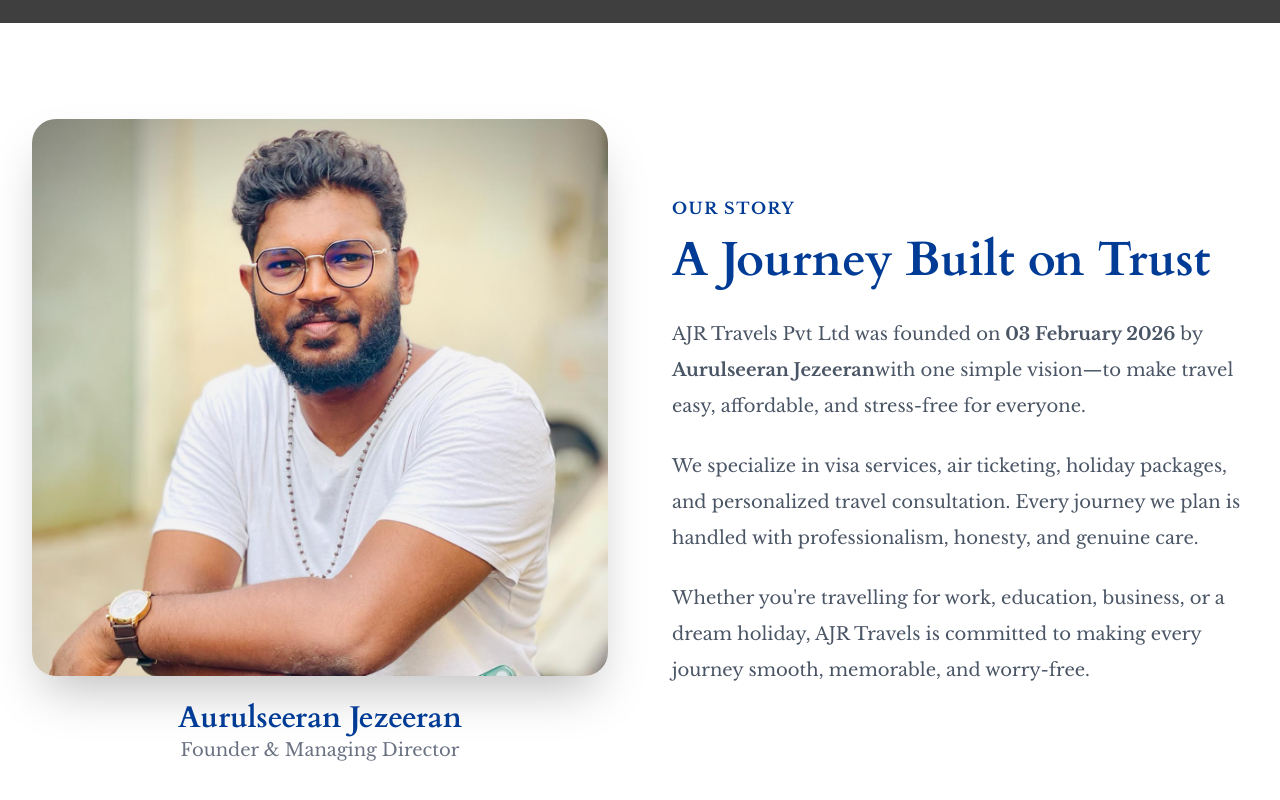
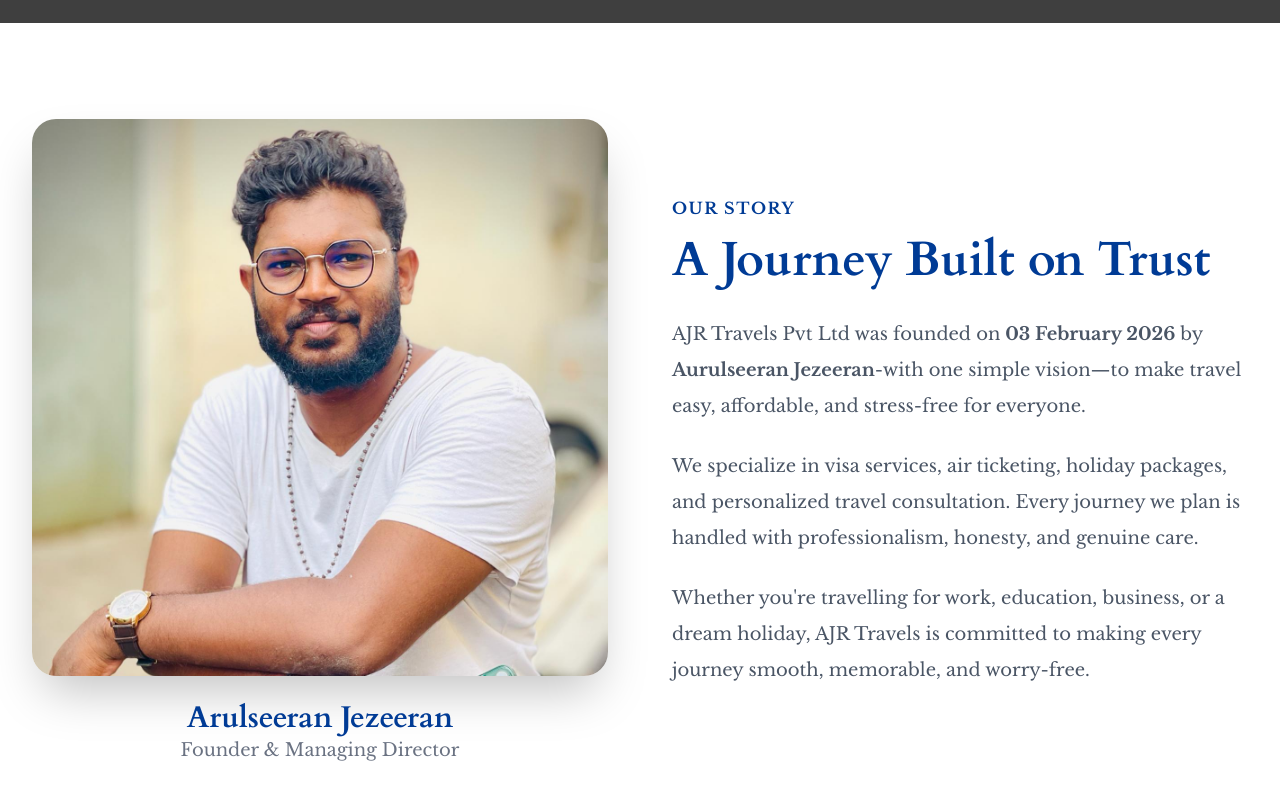
Before and after one commit to antonjenu1072006-design/ajr-travels, a React (Vite) app in the folder ajr-travels/: page /about in a window 1280 px wide. Shown: the part 554-1354 px from the top of the page. Built offline with nearby package versions, Linux system fonts and the light colour scheme; grey boxes are pictures that could not be loaded; some icons are missing.

Commit message:
Updated founder information

```diff
--- a/ajr-travels/src/pages/About.jsx
+++ b/ajr-travels/src/pages/About.jsx
@@ -69,7 +69,7 @@
               <div className="text-center mt-6">
 
                 <h3 className="text-3xl font-bold text-[#003B95]">
-                  Aurulseeran Jezeeran
+                  Arulseeran Jezeeran
                 </h3>
 
                 <p className="text-gray-500 text-lg">
@@ -97,7 +97,7 @@
                 <strong> 03 February 2026 </strong>
                 by
                 <strong> Aurulseeran Jezeeran</strong>
-                with one simple vision—to make travel easy,
+                -with one simple vision—to make travel easy,
                 affordable, and stress-free for everyone.
               </p>
 
```
